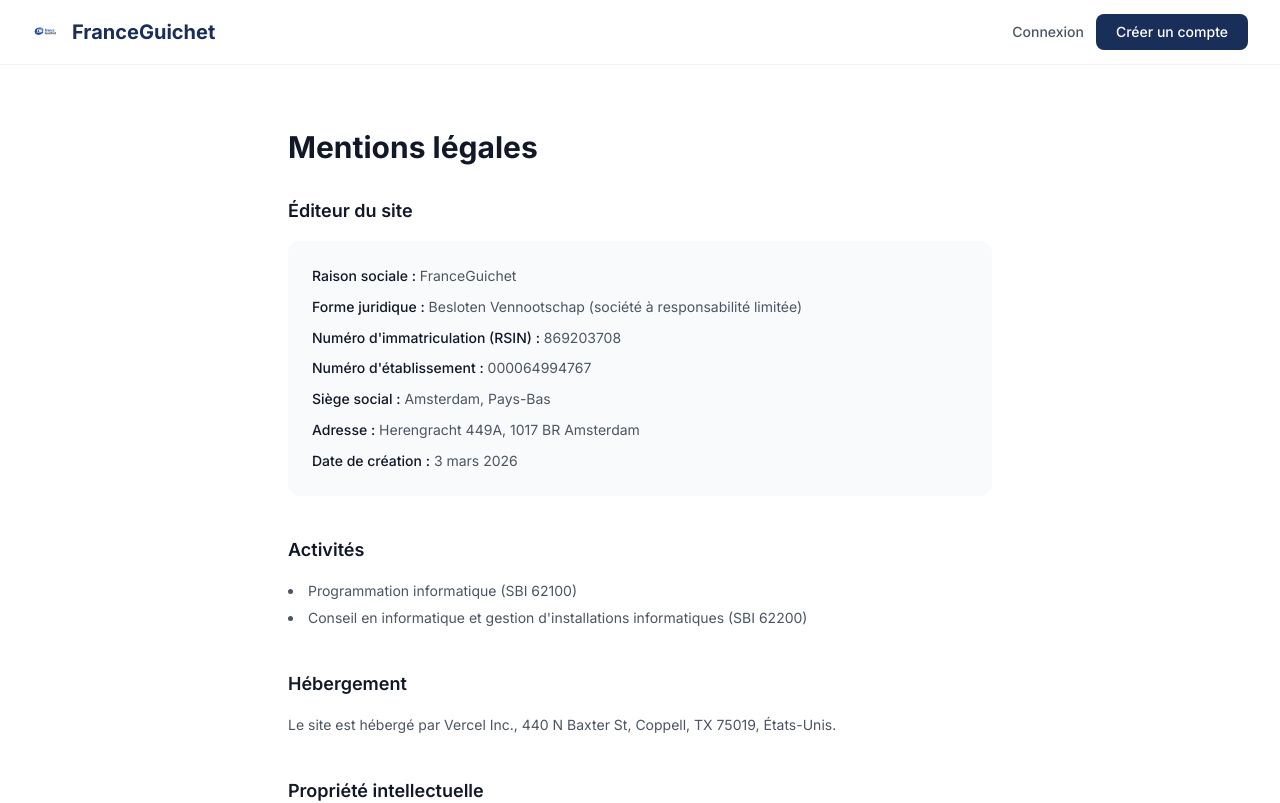
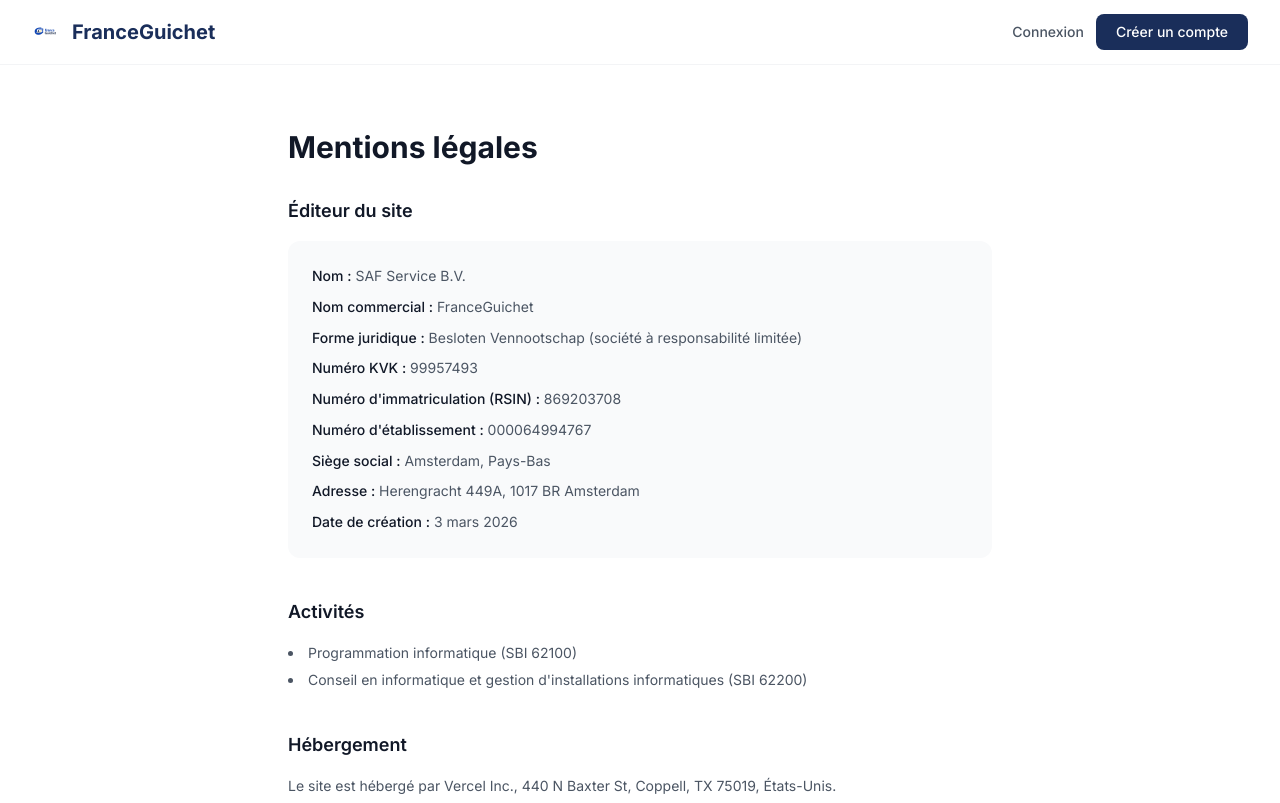
Before and after one commit to reblochi/espace-abo, a Next.js app: page /mentions-legales in a window 1280 px wide. Shown: the top 803 px of the page. Built offline with nearby package versions, Linux system fonts and the light colour scheme.

Commit message:
fix: ajouter nom entreprise SAF Service B.V. et KVK sur mentions legales
Co-Authored-By: Claude Opus 4.6 (1M context) <noreply@anthropic.com>

```diff
--- a/src/app/mentions-legales/page.tsx
+++ b/src/app/mentions-legales/page.tsx
@@ -37,8 +37,10 @@ export default function MentionsLegalesPage() {
           <section>
             <h2 className="text-lg font-semibold text-gray-900 mb-4">Éditeur du site</h2>
             <div className="bg-gray-50 rounded-xl p-6 space-y-2">
-              <p><span className="font-medium text-gray-900">Raison sociale :</span> FranceGuichet</p>
+              <p><span className="font-medium text-gray-900">Nom :</span> SAF Service B.V.</p>
+              <p><span className="font-medium text-gray-900">Nom commercial :</span> FranceGuichet</p>
               <p><span className="font-medium text-gray-900">Forme juridique :</span> Besloten Vennootschap (société à responsabilité limitée)</p>
+              <p><span className="font-medium text-gray-900">Numéro KVK :</span> 99957493</p>
               <p><span className="font-medium text-gray-900">Numéro d&apos;immatriculation (RSIN) :</span> 869203708</p>
               <p><span className="font-medium text-gray-900">Numéro d&apos;établissement :</span> 000064994767</p>
               <p><span className="font-medium text-gray-900">Siège social :</span> Amsterdam, Pays-Bas</p>
```
